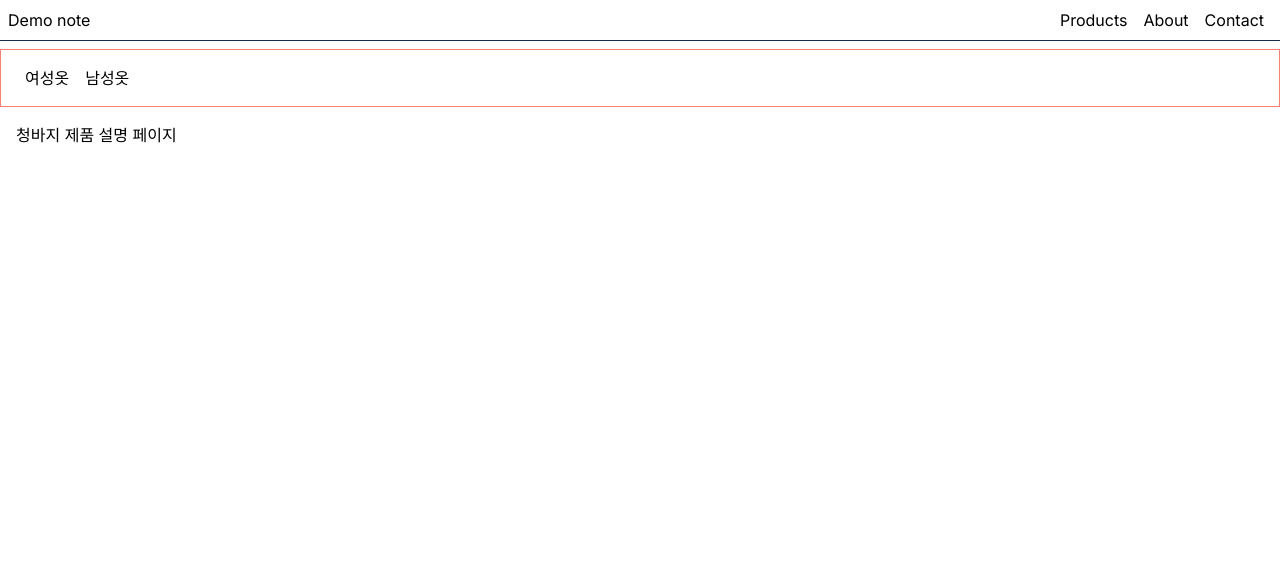
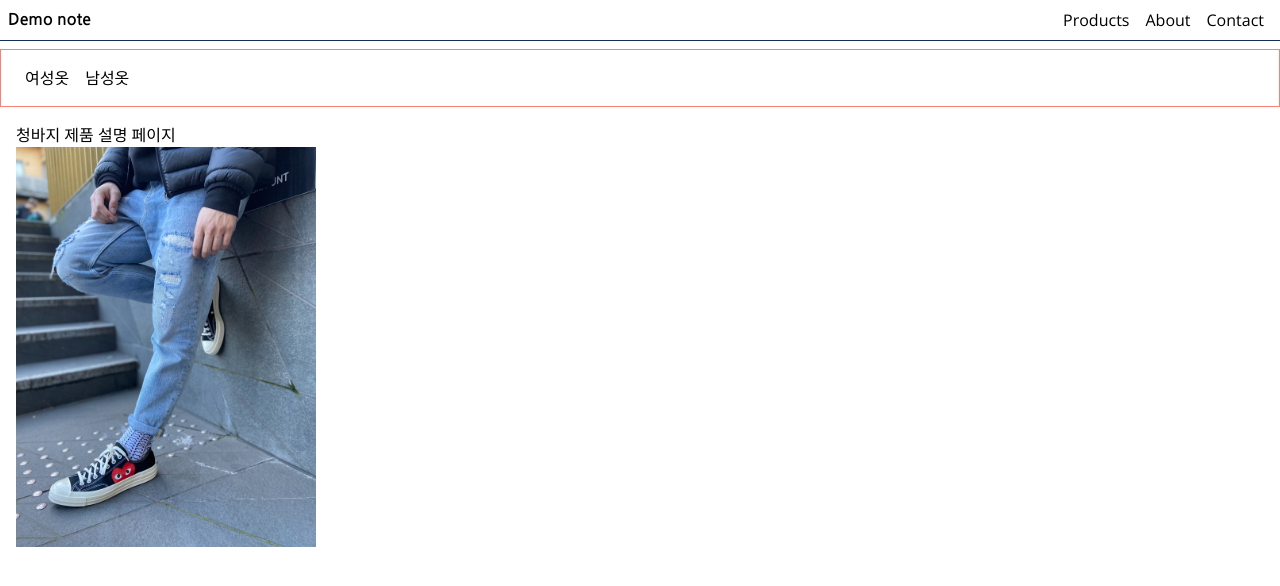
Before and after one commit to heyyyoon/note_nextjs, a Next.js app: page /products/1234 in a window 1280 px wide. Shown: the top 586 px of the page. Built offline with nearby package versions, Linux system fonts and the light colour scheme.

Commit message:
redirect

```diff
--- a/data/products.json
+++ b/data/products.json
@@ -2,16 +2,19 @@
   {
     "id": "1234",
     "name": "청바지",
-    "price": 5000
+    "price": 5000,
+    "image": "jeans.jpg"
   },
   {
     "id": "1235",
     "name": "티셔츠",
-    "price": 5000
+    "price": 5000,
+    "image": "tshirt.jpg"
   },
   {
     "id": "1236",
     "name": "부츠",
-    "price": 5000
+    "price": 5000,
+    "image": "shoes.jpg"
   }
 ]
--- a/src/app/layout.tsx
+++ b/src/app/layout.tsx
@@ -1,10 +1,15 @@
 import type { Metadata } from 'next'
-import { Inter } from 'next/font/google'
+import { Inter, Nanum_Gothic, Open_Sans } from 'next/font/google'
 import './globals.css'
 import styles from './layout.module.css';
 import Link from 'next/link';
 
-const inter = Inter({ subsets: ['latin'] })
+//const inter = Inter({ subsets: ['latin'] })
+const sans = Open_Sans({ subsets: ['latin']});
+const gothic = Nanum_Gothic({
+  weight: '700', // 두께
+  subsets: ['latin']
+})
 
 export const metadata: Metadata = {
   title: 'Create Next App',
@@ -17,10 +22,10 @@ export default function RootLayout({
   children: React.ReactNode
 }) {
   return (
-    <html lang="en">
-      <body className={inter.className}>
+    <html lang="en" className={sans.className}>
+      <body>
         <header className={styles.header}>
-          <h1>Demo note</h1>
+          <h1 className={gothic.className}>Demo note</h1>
           <nav className={styles.nav}>
             <Link href="/products">Products</Link>
             <Link href="/about">About</Link>
--- a/src/app/products/[slug]/page.tsx
+++ b/src/app/products/[slug]/page.tsx
@@ -1,4 +1,5 @@
 import { getProduct, getProducts } from "@/service/products";
+import Image from "next/image";
 import { notFound } from "next/navigation";
 
 type Props = {
@@ -12,7 +13,18 @@ export default async function ProductPage({params: {slug}}: Props) {
   if(!product) {
     notFound();
   }
-  return <h1>{product.name} 제품 설명 페이지</h1>;
+  return (
+    <>
+      <h1>{product.name} 제품 설명 페이지</h1>
+      <Image
+        src={`/images/${product.image}`}
+        alt={product.name}
+        width='300'
+        height='300'
+      />
+    </>
+  )
+
 }
 
 export async function generateStaticParams() {
--- a/src/service/products.ts
+++ b/src/service/products.ts
@@ -5,6 +5,7 @@ export type Product = {
   id: string;
   name: string;
   price: number;
+  image: string;
 }
 
 export async function getProducts(): Promise<Product[]> {
```
